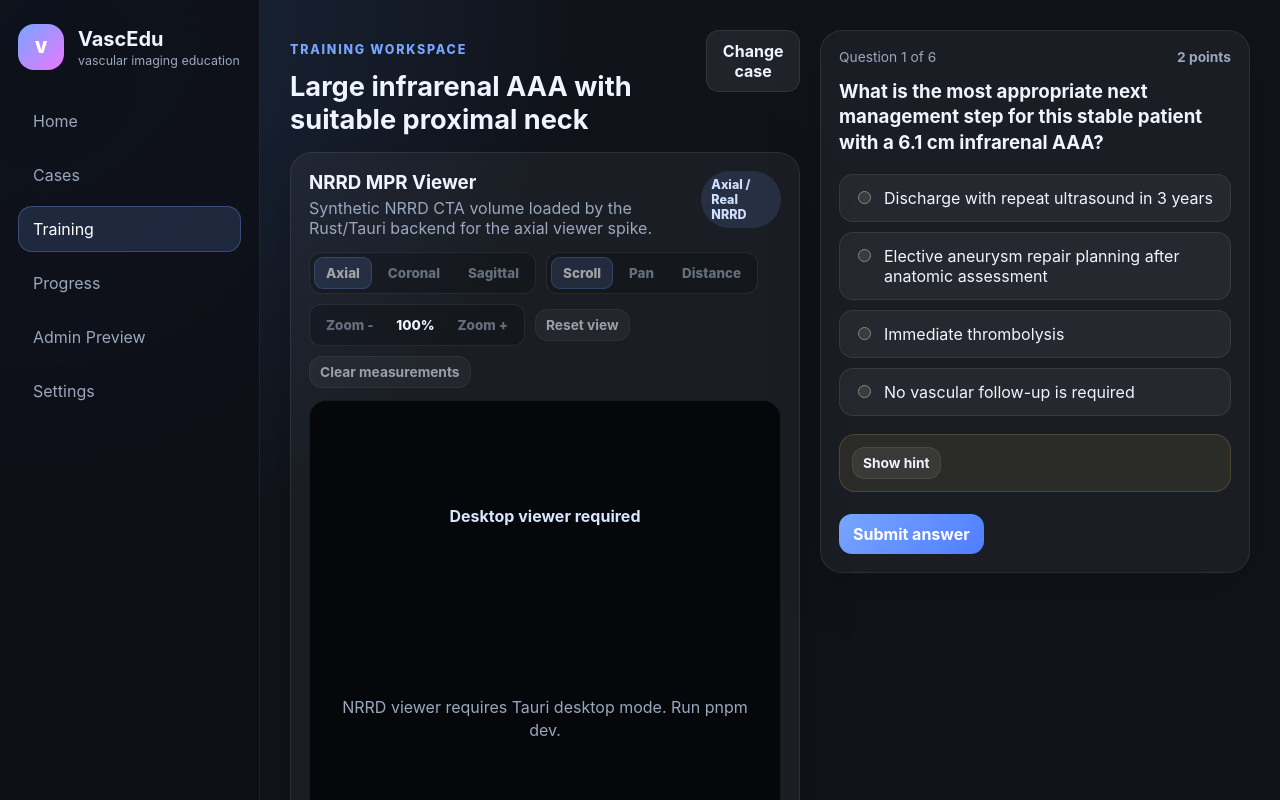
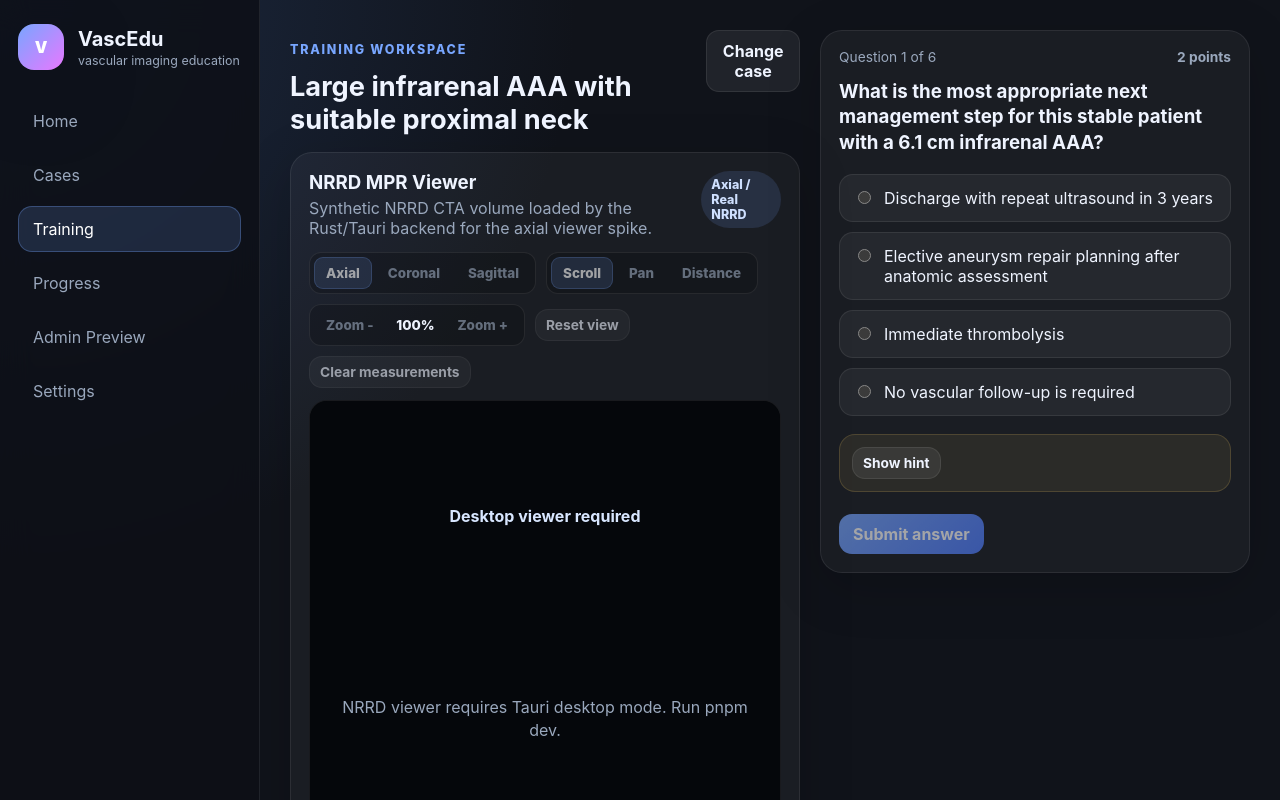
Before and after one commit to MeowZer2/VascuEduRedo, a React (Vite) app in the folder apps/desktop/: page / in a window 1280 px wide. Both pictures are taken after a click on the button "Start sample AAA case". Shown: the top 800 px of the page. Built offline with nearby package versions, Linux system fonts and the light colour scheme.

Commit message:
Connect viewer measurements to quiz measurement questions

```diff
--- a/apps/desktop/src/data/sampleContent.ts
+++ b/apps/desktop/src/data/sampleContent.ts
@@ -114,14 +114,19 @@ export const cases: VascCase[] = [
       {
         id: 'q6',
         type: 'measurement',
-        prompt: 'Measurement-style question: estimate the displayed aneurysm diameter and enter the value in cm.',
-        target: 'maximal aneurysm diameter',
-        correctValue: 6.1,
-        tolerance: 0.5,
-        unit: 'cm',
+        prompt: 'Using the viewer, measure the maximal transverse diameter of the aortic aneurysm on the axial plane.',
+        target: 'maximal aneurysm transverse diameter',
+        plane: 'axial',
+        correctValue: 61,
+        tolerance: 8,
+        unit: 'mm',
         points: 3,
-        hints: ['The axial viewer is real, but drawing tools are not implemented yet.', 'Use the known mock case diameter.'],
-        explanation: 'The current viewer renders a real NRRD slice. The next milestone is connecting an on-canvas caliper measurement directly to this question type.',
+        hints: [
+          'Switch to the Axial plane and select the Distance tool.',
+          'Place the two endpoints at the outer walls of the aortic lumen at its widest point.',
+        ],
+        explanation:
+          'The maximal transverse diameter on axial CTA is a key EVAR planning measurement. The synthetic NRRD volume in this case represents an approximately 61 mm AAA. Measurements within ±8 mm are accepted to account for section choice and caliper placement variation.',
       },
     ],
   },
--- a/apps/desktop/src/features/training/QuestionPanel.tsx
+++ b/apps/desktop/src/features/training/QuestionPanel.tsx
@@ -1,10 +1,13 @@
 import { useMemo, useState } from 'react';
+import type { ViewerMeasurement } from '../../components/NrrdViewer';
 import { evaluateAnswer, newAttemptId } from '../../lib/quiz';
-import type { AttemptResult, Question, QuestionResult, UserAnswer, VascCase } from '../../types';
+import type { AttemptResult, MeasurementQuestion, Question, QuestionResult, UserAnswer, VascCase } from '../../types';
 
 interface QuestionPanelProps {
   vascCase: VascCase;
+  latestMeasurement: ViewerMeasurement | null;
   onComplete: (attempt: AttemptResult) => void;
+  onQuestionChange: (index: number) => void;
 }
 
 function defaultAnswer(question: Question): UserAnswer {
@@ -14,7 +17,7 @@ function defaultAnswer(question: Question): UserAnswer {
   return '';
 }
 
-export function QuestionPanel({ vascCase, onComplete }: QuestionPanelProps) {
+export function QuestionPanel({ vascCase, latestMeasurement, onComplete, onQuestionChange }: QuestionPanelProps) {
   const [index, setIndex] = useState(0);
   const [answer, setAnswer] = useState<UserAnswer>(defaultAnswer(vascCase.questions[0]));
   const [hintsUsed, setHintsUsed] = useState<Record<string, number>>({});
@@ -27,13 +30,27 @@ export function QuestionPanel({ vascCase, onComplete }: QuestionPanelProps) {
 
   const totalPossible = useMemo(() => vascCase.questions.reduce((sum, item) => sum + item.points, 0), [vascCase.questions]);
 
+  // For measurement questions, determine if the latest viewer measurement is on the right plane.
+  const measurementQuestion = question.type === 'measurement' ? (question as MeasurementQuestion) : null;
+  const measurementOnCorrectPlane = measurementQuestion && latestMeasurement?.plane === measurementQuestion.plane;
+  // Convert mm to the question's unit (currently only mm and cm are expected).
+  function convertToUnit(mm: number, unit: string): number {
+    if (unit === 'cm') return mm / 10;
+    return mm;
+  }
+  const selectedMeasurementValue =
+    measurementQuestion && measurementOnCorrectPlane && latestMeasurement
+      ? convertToUnit(latestMeasurement.distanceMm, measurementQuestion.unit)
+      : null;
+
   function revealHint() {
     if (!question.hints || shownHints >= question.hints.length) return;
     setHintsUsed((current) => ({ ...current, [question.id]: shownHints + 1 }));
   }
 
   function submit() {
-    const result = evaluateAnswer(question, answer, shownHints);
+    const effectiveAnswer = measurementQuestion ? selectedMeasurementValue : answer;
+    const result = evaluateAnswer(question, effectiveAnswer, shownHints);
     setSubmittedResult(result);
   }
 
@@ -59,9 +76,11 @@ export function QuestionPanel({ vascCase, onComplete }: QuestionPanelProps) {
       return;
     }
 
-    const nextQuestion = vascCase.questions[index + 1];
-    setIndex((current) => current + 1);
+    const nextIndex = index + 1;
+    const nextQuestion = vascCase.questions[nextIndex];
+    setIndex(nextIndex);
     setAnswer(defaultAnswer(nextQuestion));
+    onQuestionChange(nextIndex);
   }
 
   function renderAnswerInput() {
@@ -108,15 +127,26 @@ export function QuestionPanel({ vascCase, onComplete }: QuestionPanelProps) {
       case 'trueFalse':
         return (
           <div className="binary-row">
-            <button className={answer === true ? 'choice-button selected' : 'choice-button'} onClick={() => setAnswer(true)} disabled={Boolean(submittedResult)}>True</button>
-            <button className={answer === false ? 'choice-button selected' : 'choice-button'} onClick={() => setAnswer(false)} disabled={Boolean(submittedResult)}>False</button>
+            <button
+              className={answer === true ? 'choice-button selected' : 'choice-button'}
+              onClick={() => setAnswer(true)}
+              disabled={Boolean(submittedResult)}
+            >
+              True
+            </button>
+            <button
+              className={answer === false ? 'choice-button selected' : 'choice-button'}
+              onClick={() => setAnswer(false)}
+              disabled={Boolean(submittedResult)}
+            >
+              False
+            </button>
           </div>
         );
       case 'numeric':
-      case 'measurement':
         return (
           <label className="field-label">
-            Answer {question.type === 'numeric' ? question.unit ?? '' : question.unit}
+            Answer {question.unit ?? ''}
             <input
               className="text-input"
               type="number"
@@ -127,6 +157,45 @@ export function QuestionPanel({ vascCase, onComplete }: QuestionPanelProps) {
             />
           </label>
         );
+      case 'measurement': {
+        const mq = question as MeasurementQuestion;
+        const planeName = mq.plane.charAt(0).toUpperCase() + mq.plane.slice(1);
+        const wrongPlane = latestMeasurement && latestMeasurement.plane !== mq.plane;
+        return (
+          <div className="measurement-answer-panel">
+            <div className="measurement-instructions">
+              <p>
+                Use the <strong>Distance</strong> tool on the{' '}
+                <strong>{planeName}</strong> plane to measure: <em>{mq.target}</em>.
+              </p>
+              <p className="measurement-instructions-sub">
+                The most recent measurement on the {planeName} plane will be submitted as your answer.
+              </p>
+            </div>
+            {wrongPlane ? (
+              <div className="measurement-plane-warning">
+                Current measurement is on the{' '}
+                <strong>{latestMeasurement.plane.charAt(0).toUpperCase() + latestMeasurement.plane.slice(1)}</strong> plane.
+                Switch to <strong>{planeName}</strong> and draw a new measurement.
+              </div>
+            ) : null}
+            <div className={`measurement-readout ${selectedMeasurementValue !== null ? 'has-value' : 'no-value'}`}>
+              {selectedMeasurementValue !== null ? (
+                <>
+                  <span className="measurement-readout-label">Selected measurement</span>
+                  <span className="measurement-readout-value">
+                    {selectedMeasurementValue.toFixed(2)} {mq.unit}
+                  </span>
+                </>
+              ) : (
+                <span className="measurement-readout-empty">
+                  No {planeName} measurement yet — draw one in the viewer.
+                </span>
+              )}
+            </div>
+          </div>
+        );
+      }
       case 'shortText':
         return (
           <label className="field-label">
@@ -143,6 +212,32 @@ export function QuestionPanel({ vascCase, onComplete }: QuestionPanelProps) {
     }
   }
 
+  function canSubmit(): boolean {
+    if (submittedResult) return false;
+    if (measurementQuestion) return selectedMeasurementValue !== null;
+    if (answer === null) return false;
+    if (Array.isArray(answer) && answer.length === 0) return false;
+    if (typeof answer === 'string' && answer.trim() === '') return false;
+    return true;
+  }
+
+  function renderFeedback() {
+    if (!submittedResult || !measurementQuestion) return null;
+    const submitted = submittedResult.answer as number;
+    const expected = measurementQuestion.correctValue;
+    const diff = Math.abs(submitted - expected);
+    return (
+      <div className={submittedResult.correct ? 'result-box correct' : 'result-box incorrect'}>
+        <strong>{submittedResult.correct ? 'Correct' : 'Not correct'}</strong>
+        <p>Your measurement: {submitted.toFixed(2)} {measurementQuestion.unit}</p>
+        <p>Expected: {expected} {measurementQuestion.unit} ± {measurementQuestion.tolerance} {measurementQuestion.unit}</p>
+        <p>Difference: {diff.toFixed(2)} {measurementQuestion.unit}</p>
+        <p>{submittedResult.explanation}</p>
+        <p>Score: {submittedResult.awardedPoints} / {submittedResult.maxPoints}</p>
+      </div>
+    );
+  }
+
   return (
     <section className="question-card">
       <div className="question-progress">
@@ -151,11 +246,15 @@ export function QuestionPanel({ vascCase, onComplete }: QuestionPanelProps) {
       </div>
       <h3>{question.prompt}</h3>
 
-      {renderAnswerInput()}
+      {!submittedResult ? renderAnswerInput() : null}
 
       {question.hints && question.hints.length > 0 ? (
         <div className="hint-box">
-          <button className="secondary-button small" onClick={revealHint} disabled={shownHints >= question.hints.length || Boolean(submittedResult)}>
+          <button
+            className="secondary-button small"
+            onClick={revealHint}
+            disabled={shownHints >= question.hints.length || Boolean(submittedResult)}
+          >
             Show hint
           </button>
           {question.hints.slice(0, shownHints).map((hint, hintIndex) => (
@@ -165,19 +264,25 @@ export function QuestionPanel({ vascCase, onComplete }: QuestionPanelProps) {
       ) : null}
 
       {submittedResult ? (
+        measurementQuestion ? renderFeedback() : (
           <div className={submittedResult.correct ? 'result-box correct' : 'result-box incorrect'}>
             <strong>{submittedResult.correct ? 'Correct' : 'Not correct'}</strong>
             <p>Expected: {submittedResult.expected}</p>
             <p>{submittedResult.explanation}</p>
             <p>Score: {submittedResult.awardedPoints} / {submittedResult.maxPoints}</p>
           </div>
+        )
       ) : null}
 
       <div className="question-actions">
         {!submittedResult ? (
-          <button className="primary-button" onClick={submit}>Submit answer</button>
+          <button className="primary-button" onClick={submit} disabled={!canSubmit()}>
+            Submit answer
+          </button>
         ) : (
-          <button className="primary-button" onClick={next}>{isLast ? 'Finish case' : 'Next question'}</button>
+          <button className="primary-button" onClick={next}>
+            {isLast ? 'Finish case' : 'Next question'}
+          </button>
         )}
       </div>
     </section>
--- a/apps/desktop/src/features/training/TrainingWorkspace.tsx
+++ b/apps/desktop/src/features/training/TrainingWorkspace.tsx
@@ -1,6 +1,7 @@
-import { NrrdViewer } from '../../components/NrrdViewer';
+import { useState } from 'react';
+import { NrrdViewer, type ViewerMeasurement } from '../../components/NrrdViewer';
 import { saveAttempt } from '../../lib/progress';
-import type { AttemptResult, VascCase } from '../../types';
+import type { AttemptResult, MeasurementQuestion, VascCase } from '../../types';
 import { QuestionPanel } from './QuestionPanel';
 
 interface TrainingWorkspaceProps {
@@ -10,6 +11,14 @@ interface TrainingWorkspaceProps {
 }
 
 export function TrainingWorkspace({ vascCase, onFinish, onChooseCase }: TrainingWorkspaceProps) {
+  const [latestMeasurement, setLatestMeasurement] = useState<ViewerMeasurement | null>(null);
+  const [activeQuestionIndex, setActiveQuestionIndex] = useState(0);
+
+  const activeQuestion = vascCase.questions[activeQuestionIndex];
+  const isMeasurementQuestion = activeQuestion?.type === 'measurement';
+  const requestedTool = isMeasurementQuestion ? 'distance' as const : undefined;
+  const requiredPlane = isMeasurementQuestion ? (activeQuestion as MeasurementQuestion).plane : undefined;
+
   function handleComplete(attempt: AttemptResult) {
     saveAttempt(attempt);
     onFinish();
@@ -25,10 +34,29 @@ export function TrainingWorkspace({ vascCase, onFinish, onChooseCase }: Training
           </div>
           <button className="secondary-button" onClick={onChooseCase}>Change case</button>
         </div>
-        <NrrdViewer volumePath={vascCase.volume.path ?? 'sample'} description={vascCase.volume.description} />
+        {isMeasurementQuestion && requiredPlane ? (
+          <div className="measurement-question-banner">
+            <span className="measurement-question-banner-icon">📏</span>
+            <span>
+              Switch to the <strong>{requiredPlane.charAt(0).toUpperCase() + requiredPlane.slice(1)}</strong> plane and use
+              the <strong>Distance</strong> tool to measure — then submit from the question panel.
+            </span>
+          </div>
+        ) : null}
+        <NrrdViewer
+          volumePath={vascCase.volume.path ?? 'sample'}
+          description={vascCase.volume.description}
+          requestedTool={requestedTool}
+          onLatestMeasurementChange={setLatestMeasurement}
+        />
       </section>
       <aside className="training-aside">
-        <QuestionPanel vascCase={vascCase} onComplete={handleComplete} />
+        <QuestionPanel
+          vascCase={vascCase}
+          latestMeasurement={latestMeasurement}
+          onComplete={handleComplete}
+          onQuestionChange={setActiveQuestionIndex}
+        />
       </aside>
     </div>
   );
--- a/apps/desktop/src/types.ts
+++ b/apps/desktop/src/types.ts
@@ -91,6 +91,7 @@ export interface ShortTextQuestion extends QuestionBase {
 export interface MeasurementQuestion extends QuestionBase {
   type: 'measurement';
   target: string;
+  plane: 'axial' | 'coronal' | 'sagittal';
   correctValue: number;
   tolerance: number;
   unit: string;
```
Also changed, not shown: apps/desktop/src/components/NrrdViewer.tsx (+36 -3 lines), apps/desktop/src/styles.css (+17 -0 lines), 1 other file (tests, documents, lock files or other folders). Lines whose indentation alone changed are shown as unchanged.
